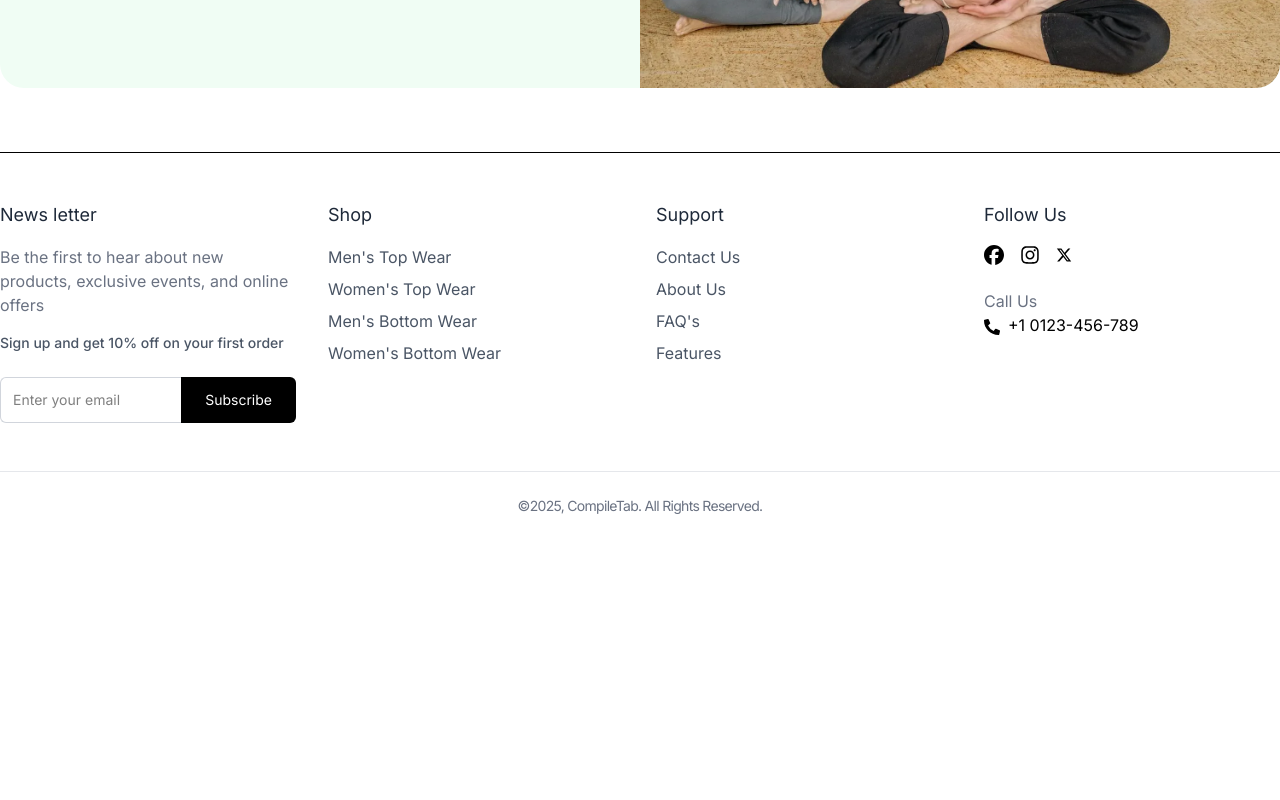
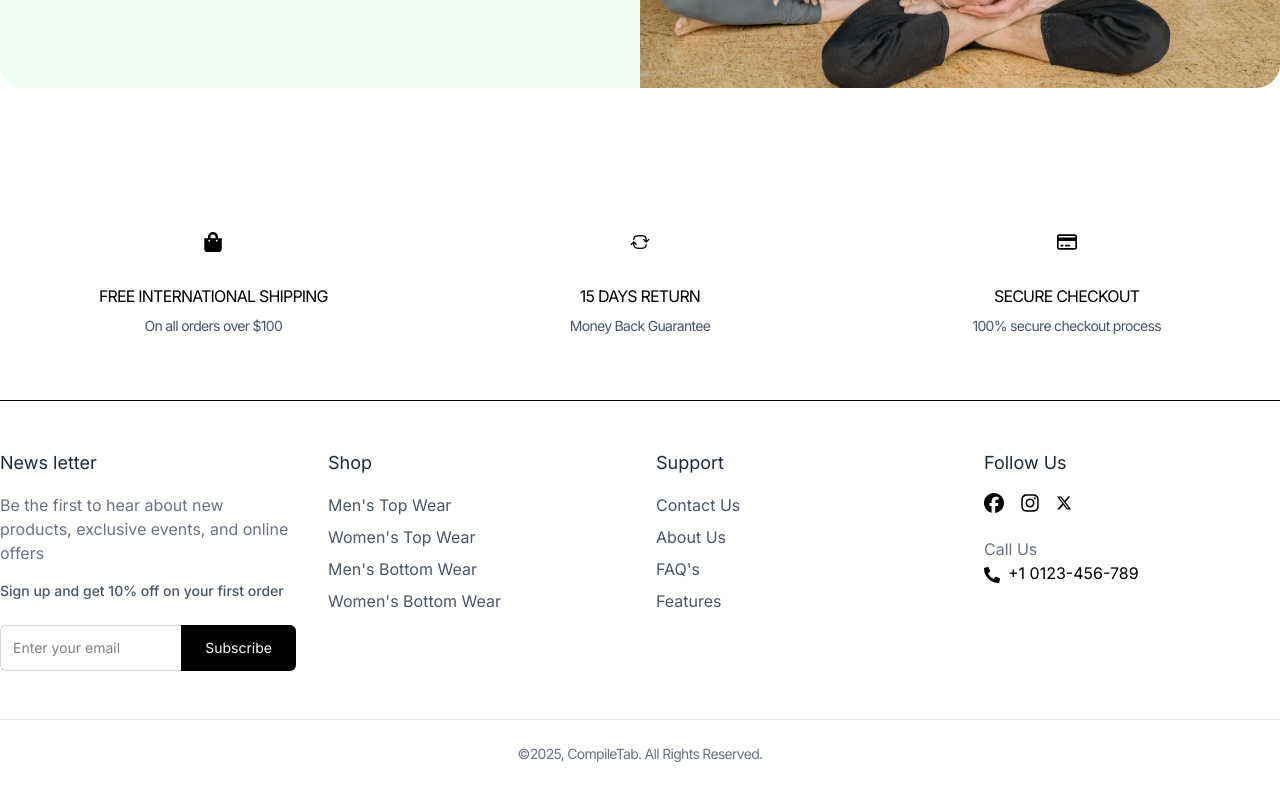
Before and after one commit to Navneet072300/ecommerce, a React (Vite) app: page / in a window 1280 px wide. Shown: the part 5389-6189 px from the top of the page. Before the commit the page ends 5953 px from the top, so only its background shows below. Built offline with nearby package versions, Linux system fonts and the light colour scheme.

Commit message:
update Home.jsx

```diff
--- /dev/null
+++ b/src/components/Products/FeaturesSection.jsx
@@ -0,0 +1,41 @@
+import { HiArrowPathRoundedSquare } from "react-icons/hi2";
+import { FaShoppingBag } from "react-icons/fa";
+import { FaRegCreditCard } from "react-icons/fa6";
+
+const FeaturesSection = () => {
+  return (
+    <section className="py-16 px-4 bg-white">
+      <div className="container mx-auto grid grid-cols-1 md:grid-cols-3 gap-8 text-center">
+        <div className="flex flex-col items-center">
+          <div className="p-4 rounded-full mb-4">
+            <FaShoppingBag className="text-xl" />
+          </div>
+          <h2 className="tracking-tighter mb-2">FREE INTERNATIONAL SHIPPING</h2>
+          <p className="text-gray-600 text-sm tracking-tighter">
+            On all orders over $100
+          </p>
+        </div>
+        <div className="flex flex-col items-center">
+          <div className="p-4 rounded-full mb-4">
+            <HiArrowPathRoundedSquare className="text-xl" />
+          </div>
+          <h2 className="tracking-tighter mb-2">15 DAYS RETURN</h2>
+          <p className="text-gray-600 text-sm tracking-tighter">
+            Money Back Guarantee
+          </p>
+        </div>
+        <div className="flex flex-col items-center">
+          <div className="p-4 rounded-full mb-4">
+            <FaRegCreditCard className="text-xl" />
+          </div>
+          <h2 className="tracking-tighter mb-2">SECURE CHECKOUT</h2>
+          <p className="text-gray-600 text-sm tracking-tighter">
+            100% secure checkout process
+          </p>
+        </div>
+      </div>
+    </section>
+  );
+};
+
+export default FeaturesSection;
--- a/src/pages/Home.jsx
+++ b/src/pages/Home.jsx
@@ -4,6 +4,7 @@
 import ProductDetails from "../components/Products/ProductDetails";
 import ProductGrid from "../components/Products/ProductGrid";
 import FeaturedCollection from "../components/Products/FeaturedCollection";
+import FeaturesSection from "../components/Products/FeaturesSection";
 
 const placeholderProducts = [
   {
@@ -74,6 +75,7 @@
       </div>
 
       <FeaturedCollection />
+      <FeaturesSection />
     </div>
   );
 };
```
